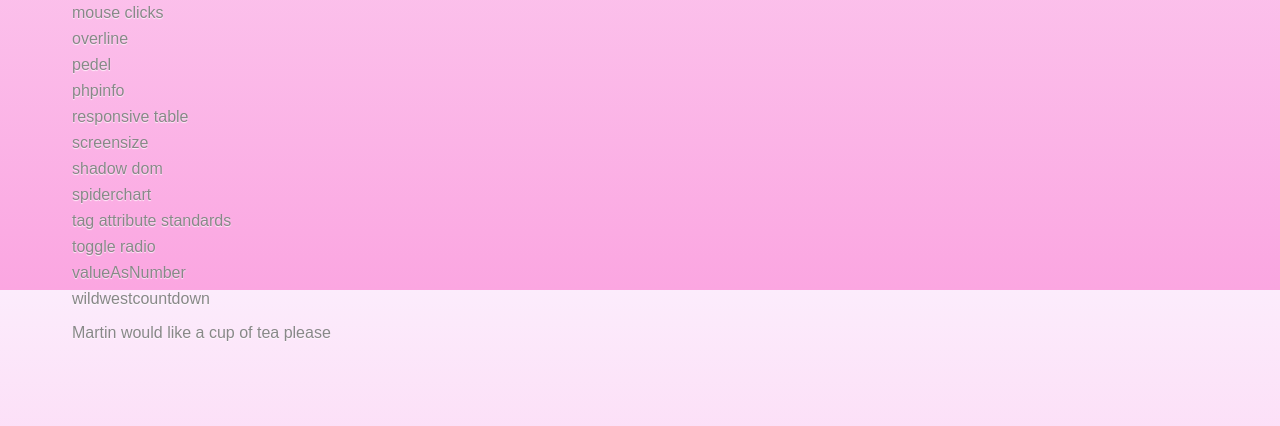
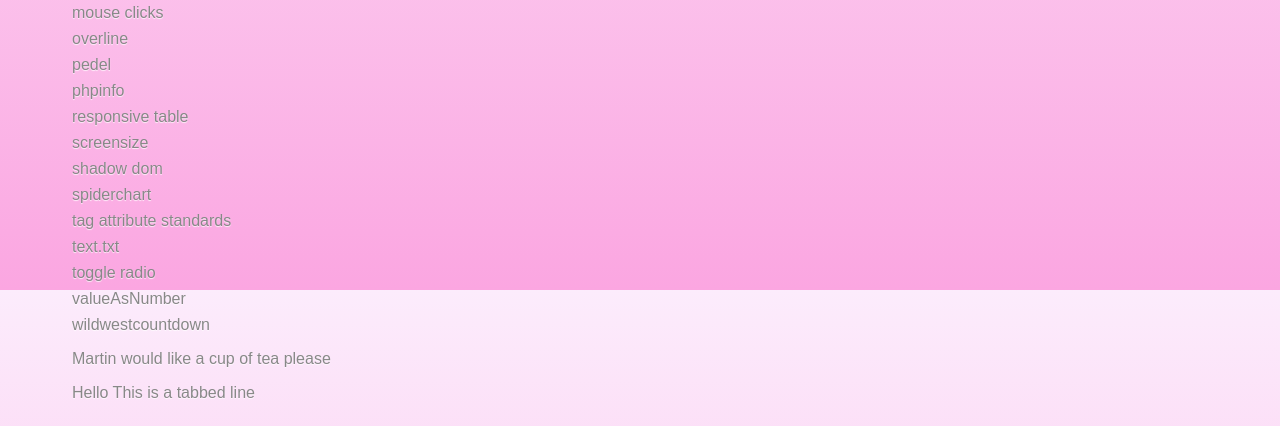
Before and after one commit to martinjoiner/comcartests, a PHP site: page / in a window 1280 px wide. Shown: the part 510-936 px from the top of the page. Run offline with PHP 8.4, Linux system fonts and the light colour scheme.

Commit message:
Commit containing tabs to check pre-commit hook with no verify flag

```diff
--- a/httpdocs/index.php
+++ b/httpdocs/index.php
@@ -8,6 +8,7 @@
 
 </head>
 <body>
+	<section><!-- Tabbed section --></section>
 
 	<h1>Testing VHost</h1>
 
@@ -27,5 +28,7 @@
 
 	<p>Martin would like a cup of tea please</p>
 
+	<p>Hello This is a tabbed line</p>
+
 </body>
 </html>
--- /dev/null
+++ b/httpdocs/text.txt
@@ -0,0 +1,2 @@
+
+	Hello This is a tabbed line
```
